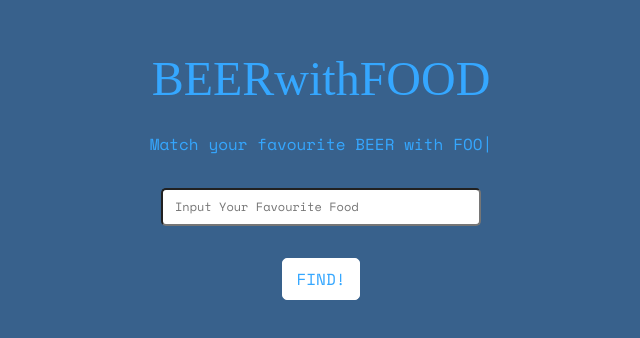
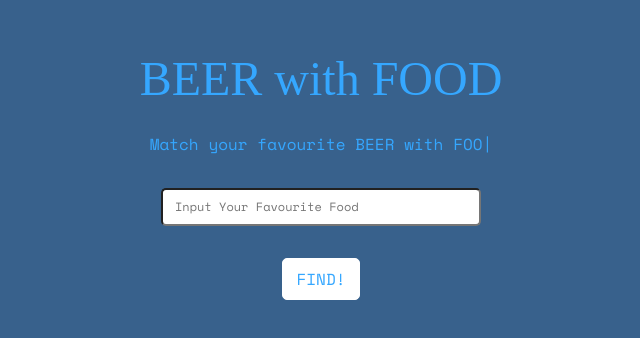
Before and after one commit to marbear2000/beer_with_food, a React (Create React App) app: page / in a window 1280 px wide. Shown: the top 338 px of the page, without its empty margins (319-959 px from the left). Built offline with nearby package versions, Linux system fonts and the light colour scheme; a web font is replaced by a local one.

Commit message:
style change

```diff
--- a/src/App.js
+++ b/src/App.js
@@ -27,7 +27,7 @@ class App extends Component {
       <div className="wrapper">
         <div className="banner">
           <div className="header">
-          <h1>BEERwithFOOD</h1>
+          <h1>BEER with FOOD</h1>
           </div>
 
           <div id="typed-strings">
```
